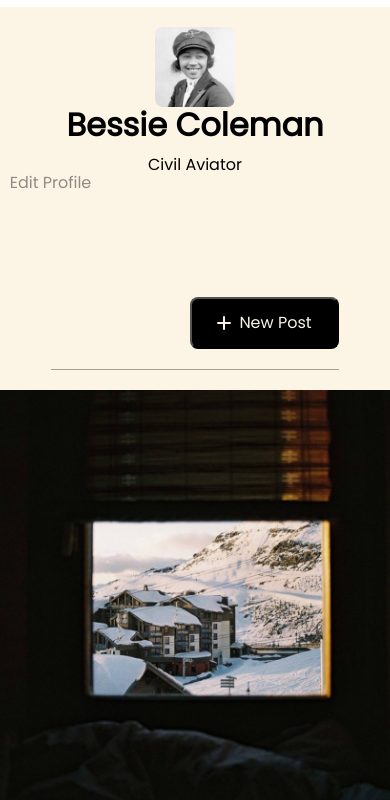
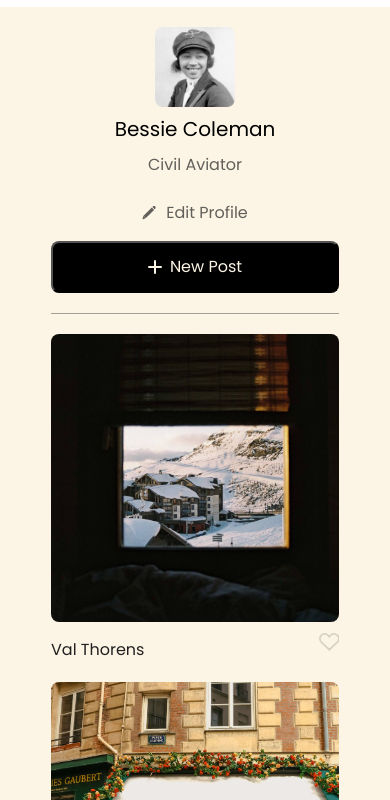
Before and after one commit to gsmithpeprita/se_project_spots, a plain HTML site: page index.html in a window 390 px wide. Shown: the part 39-839 px from the top of the page. Drawn offline with Linux system fonts and the light colour scheme.

Commit message:
submit sprint 3

```diff
--- a/blocks/card.css
+++ b/blocks/card.css
@@ -1,10 +1,10 @@
 .card {
-  width: 413px;
+  padding: 0;
 }
 
 .card__image {
   height: 413px;
-  width: 413px;
+  width: 100%;
   object-fit: cover;
   display: block;
   border-radius: 8px;
@@ -19,6 +19,15 @@
 .card__title {
   margin: 0;
   padding: 12px 0 4px;
+  height: 24px;
+  font-family: Poppins, Arial, Helvetica, sans-serif;
+  font-weight: 500;
+  font-size: 20px;
+  line-height: 24px;
+  color: #212121;
+  text-overflow: ellipsis;
+  overflow: hidden;
+  white-space: nowrap;
 }
 
 .card__like-btn {
@@ -29,4 +38,34 @@
   background-color: transparent;
   opacity: 40%;
   padding: 0;
+  margin-left: 0;
+  border: 2px;
+  border-color: #212121;
+  margin-left: 10px;
+  background-size: cover;
 }
+
+.card__like-btn:hover {
+  opacity: 100%;
+  cursor: pointer;
+}
+
+@media screen and (max-width: 627px) {
+  .card__title {
+    font-size: 16px;
+    line-height: 16px;
+    display: flex;
+    align-items: end;
+  }
+
+  .card__image {
+    height: 288px;
+    width: 288px;
+  }
+
+  .card__like-btn {
+    width: 20px;
+    height: 18px;
+    opacity: 40%;
+  }
+}
--- a/blocks/cards.css
+++ b/blocks/cards.css
@@ -1,13 +1,26 @@
 .cards {
-  padding-top: 20px;
+  padding: 0;
 }
 
 .cards__list {
   list-style-type: none;
   padding: 0;
-  margin: 0;
+  margin-top: 20px;
+  margin-bottom: 0;
   display: grid;
   grid-template-columns: repeat(auto-fit, 413px);
   gap: 40px 20px;
   justify-content: center;
+  border-bottom: 1px rgba(33, 33, 33, 40%) solid;
 }
+
+@media screen and (max-width: 627px) {
+  .cards {
+    margin-bottom: 0;
+  }
+
+  .cards__list {
+    grid-template-columns: repeat(auto-fit, 288px);
+    row-gap: 20px;
+  }
+}
--- /dev/null
+++ b/blocks/footer.css
@@ -0,0 +1,17 @@
+.footer {
+  width: 100%;
+  padding-top: 60px;
+  padding-bottom: 60px;
+  display: flex;
+  justify-content: center;
+}
+
+.footer__text {
+  display: flex;
+  align-items: center;
+  font-family: Poppins, Arial, Helvetica, sans-serif;
+  font-weight: 400;
+  font-size: 16px;
+  line-height: 16px;
+  opacity: 70%;
+}
--- a/blocks/profile.css
+++ b/blocks/profile.css
@@ -16,15 +16,40 @@
   display: flex;
   flex-direction: column;
   width: 420px;
-  height: 190px;
+  max-height: 190px;
 }
 
 .profile__name {
   margin: 0 0 12px;
+  font-weight: 500;
+  font-size: 32px;
+  line-height: 1;
+  width: 420px;
+  height: 32px;
+  font-family: Poppins, Arial, Helvetica, sans-serif;
+  text-overflow: ellipsis;
+  overflow: hidden;
+  display: -webkit-box;
+  -webkit-line-clamp: 3;
+  -webkit-box-orient: vertical;
+  max-width: 420px;
 }
 
 .profile__description {
   margin: 0;
+  height: 16px;
+  font-family: Poppins, Arial, Helvetica, sans-serif;
+  font-weight: 500px;
+  font-size: 16px;
+  line-height: 16px;
+  color: #212121;
+  opacity: 70%;
+  text-overflow: ellipsis;
+  overflow: hidden;
+  display: -webkit-box;
+  -webkit-line-clamp: 3;
+  -webkit-box-orient: vertical;
+  max-width: 420px;
 }
 
 .profile__edit-btn {
@@ -34,7 +59,7 @@
   display: flex;
   padding: 0;
   align-items: center;
-  max-width: 107px;
+  width: 107px;
   width: 100%;
   margin-top: auto;
   height: 16px;
@@ -55,10 +80,13 @@
 }
 
 .profile__edit-text {
-  margin-bottom: 0;
-  margin-top: 0;
   width: 84px;
   height: 16px;
+  margin: 0;
+  font-family: Poppins, Arial, Helvetica, sans-serif;
+  font-size: 16px;
+  line-height: 16px;
+  color: #212121;
 }
 
 .profile__add-btn {
@@ -81,10 +109,17 @@
 }
 
 .profile__plus-icon {
+  border: 2px;
+  color: #fcf5e5;
 }
 
 .profile__plus-text {
   padding-left: 8px;
+  font-family: Poppins, Arial, Helvetica, sans-serif;
+  font-size: 16px;
+  font-weight: 500px;
+  line-height: 16px;
+  color: #fcf5e5;
 }
 
 @media screen and (max-width: 627px) {
@@ -100,6 +135,29 @@
     width: 80px;
     height: 80px;
     margin-right: 0;
+    margin-bottom: 12px;
+  }
+
+  .profile__name {
+    font-size: 20px;
+    line-height: 20px;
+    margin: 0 0 6px;
+    max-width: 2888px;
+  }
+
+  .profile__description {
+    margin: 0 0 32px;
+    font-size: 16px;
+  }
+
+  .profile__column {
+    margin: 0 0 20px;
+  }
+
+  .profile__add-btn {
+    margin: 0;
+    width: 288px;
+    height: 52px;
   }
 
   .profile__edit-btn {
--- a/index.html
+++ b/index.html
@@ -116,7 +116,9 @@
           </ul>
         </section>
       </main>
-      <footer class="footer"></footer>
+      <footer class="footer">
+        <p class="footer__text">2024 &copy; Spots</p>
+      </footer>
     </div>
   </body>
 </html>
--- a/pages/index.css
+++ b/pages/index.css
@@ -6,3 +6,4 @@
 @import url(../blocks/profile.css);
 @import url(../blocks/cards.css);
 @import url(../blocks/card.css);
+@import url(../blocks/footer.css);
```
Also changed, not shown: 1 other file.
